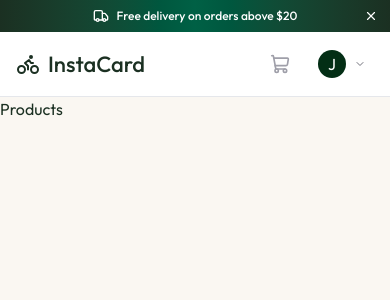
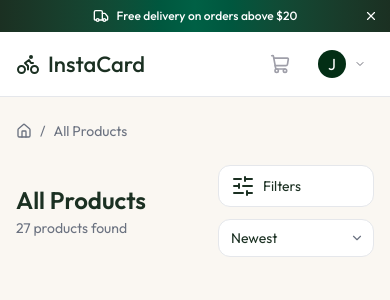
Before and after one commit to ayushad-maker/grocery-delivery, a React (Vite) app in the folder client/: page /products in a window 390 px wide. Shown: the top 300 px of the page. Built offline with nearby package versions, Linux system fonts and the light colour scheme.

Commit message:
feat: implement product filtering and sorting features; enhance UI with category navigation and product count display

```diff
--- a/client/src/pages/Products.tsx
+++ b/client/src/pages/Products.tsx
@@ -1,8 +1,123 @@
+import { useEffect, useState } from "react";
+import { Link, useSearchParams } from "react-router-dom";
+import { categoriesData, dummyProducts } from "../assets/assets";
+import {
+  ChevronDown,
+  ChevronDownIcon,
+  Home,
+  SlidersHorizontal,
+} from "lucide-react";
 
 const Products = () => {
+  const [searchParams, setSearchParams] = useSearchParams();
+  const [products, setProducts] = useState<Product[]>([]);
+  const [totalPages, setTotalPages] = useState(1);
+  const [loading, setLoading] = useState(true);
+  const [mobileFeaturesOpen, setMoileFeaturesOpen] = useState(false);
+
+  const category = searchParams.get("category") || "";
+  const organic = searchParams.get("organic") || "";
+  const sort = searchParams.get("sort") || "";
+  const page = Number(searchParams.get("page")) || 1;
+  const minPrice = searchParams.get("minPrice") || "";
+  const maxPrice = searchParams.get("maxPrice") || "";
+
+  const fetchProducts = async () => {
+    setLoading(true);
+    setProducts(
+      dummyProducts.filter((p) => p.category === category || category === ""),
+    );
+    setLoading(false);
+  };
+
+  const updateFilter = (key: string, value: string) => {
+    const newParams = new URLSearchParams(searchParams);
+    if (value) {
+      newParams.set(key, value);
+    } else {
+      newParams.delete(key);
+    }
+    if (key !== "page") {
+      newParams.delete("page");
+    }
+    setSearchParams(newParams);
+  };
+
+  const clearFilters = () => setSearchParams({});
+
+  const activityCategory = categoriesData.find((c) => c.slug === category);
+  const hasFilters = category || organic || minPrice || maxPrice;
+
+  useEffect(() => {
+    fetchProducts();
+  }, [category, organic, sort, page, minPrice, maxPrice]);
+
   return (
-    <div>Products</div>
-  )
-}
+    <div className="min-h-screen bg-app-cream">
+      <div className="max-w-7xl mx-auto px-4 sm:px-6 lg:px-8 py-6">
+        {/* Breadcrum */}
+        <nav className="flex items-center gap-2 text-sm text-app-text-light mb-6">
+          <Link to={"/"} className="hover:text-app-green transition-colors">
+            <Home className="size-4" />
+          </Link>
+          <span>/</span>
+          <span className="text-app-text-light">
+            {activityCategory ? activityCategory.name : "All Products"}
+          </span>
+        </nav>
 
-export default Products
+        <div className="flex gap-8 xl:gap-10">
+          <aside className="hidden lg:block w-64 shrink-0">
+            <div className="bg-white rounded-2xl p-4 sticky top-24">
+              <p>Filter</p>
+            </div>
+          </aside>
+
+          {/* Main Content */}
+          <main className="flex-1">
+            {/* Header */}
+            <div className="flex items-center justify-between mb-6">
+              <div>
+                <h1 className="text-2xl font-semibold text-app-green">
+                  {activityCategory ? activityCategory.name : "All Products"}
+                </h1>
+                <p className="text-sm text-app-text-light mt-0.5">
+                  {products.length} products found
+                </p>
+              </div>
+
+              <div className="flex flex-col lg:items-center gap-3">
+                {/* Mobile filter toggle */}
+                <button
+                  onClick={() => setMoileFeaturesOpen(true)}
+                  className="lg:hidden flex items-center gap-2 px-3 py-2 text-sm bg-white rounded-xl border border-app-border hover:bg-app-cream transition-colors cursor-pointer "
+                >
+                  <SlidersHorizontal />
+                  Filters
+                </button>
+
+                {/* Sort */}
+                <div className="relative">
+                  <select
+                    value={sort}
+                    onChange={(e) => updateFilter("sort", e.target.value)}
+                    className="appearance-none pl-3 pr-8 py-2 text-sm bg-white rounded-xl border border-app-border focus:border-app-green outline-none cursor-pointer"
+                  >
+                    <option value="">Newest</option>
+                    <option value="price_asc">Price:Low → High</option>
+                    <option value="price_desc">Price:High → Low</option>
+                    <option value="rating">Top-Rated</option>
+                    <option value="name">A to Z</option>
+                  </select>
+                  <ChevronDown className="absolute right-2.5 top-1/2 -translate-y-1/2 w-3.5 h-3.5 text-app-text-light pointer-events-none "/>
+                </div>
+              </div>
+            </div>
+          </main>
+        </div>
+      </div>
+    </div>
+  );
+};
+
+export default Products;
```
